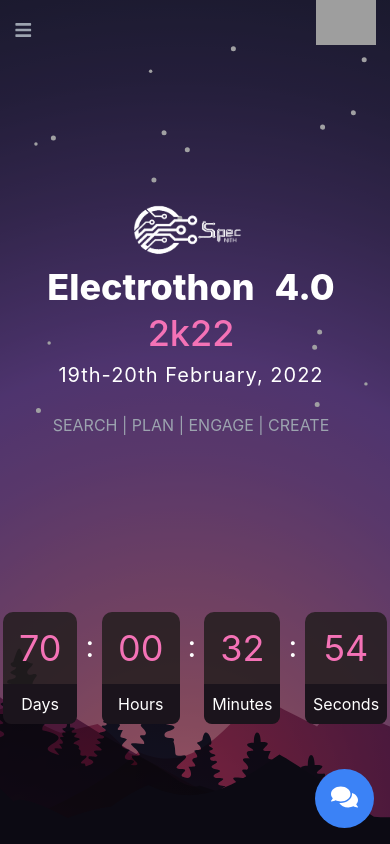
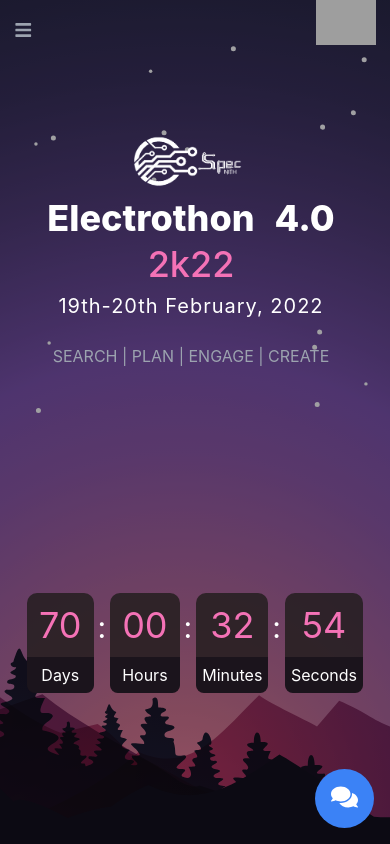
Before and after one commit to spec-nith/Electrothon, a React (Create React App) app: page / in a window 390 px wide. Shown: the top 844 px of the page. Built offline with nearby package versions, Linux system fonts and the light colour scheme; grey boxes are pictures that could not be loaded.

Commit message:
changed hero view on sm vwports

```diff
--- a/src/components/Hero/Hero.js
+++ b/src/components/Hero/Hero.js
@@ -40,7 +40,7 @@ export default function Introduction() {
   return (
     <section
       id="home"
-      className="min-h-screen grid grid-cols-1 xl:grid-cols-5 gap-1 pt-24 md:pt-0"
+      className="min-h-screen grid grid-cols-1 xl:grid-cols-5 gap-1 md:pt-0"
     >
       <div className=" hidden md:block fixed top-0 left-0 z-10 m-4">
         <a
@@ -80,7 +80,7 @@ export default function Introduction() {
                   </picture>
                 </a>
               </div>
-              <h1 className="text-4xl md:tracking-tight text-center md:text-left sm:text-5xl md:text-6xl">
+              <h1 className="text-4xl md:tracking-tight text-center md:text-left sm:text-5xl md:text-7xl">
                 <span className="xl:inline font-extrabold header-theme"></span>
                 <span className="xl:inline font-extrabold header-theme">
                   Electrothon
--- a/src/components/UI/CountDown/countDown.js
+++ b/src/components/UI/CountDown/countDown.js
@@ -57,29 +57,29 @@ const Timer=()=>{
                         </div>) : */}
                         <div className="flex md:items-stretch md:p-10">
                             <div className="flex flex-col items-center counter-cell">
-                                <span className="text-4xl md:text-6xl lg:text-7xl p-4 md:p-5 text-pink-400">{('0'+timerDays).slice(-2)}</span>
-                                <div className=" w-full text-center p-2 md:p-3 md:text-xl rounded-b-lg" style={{backgroundColor:"#1b141c"}}>
+                                <span className="text-4xl md:text-6xl lg:text-7xl p-3 md:p-5 text-pink-400">{('0'+timerDays).slice(-2)}</span>
+                                <div className=" w-full text-center p-1.5 md:p-3 md:text-xl rounded-b-lg" style={{backgroundColor:"#1b141c"}}>
                                     <span className="">Days</span>
                                 </div>
                             </div>
-                            <span className="text-3xl md:text-8xl px-2 pt-4">:</span>
+                            <span className="text-3xl md:text-8xl px-1 md:px-2 pt-4">:</span>
                             <div className="flex flex-col items-center counter-cell">
-                                <span className="text-4xl md:text-6xl lg:text-7xl p-4 md:p-5 text-pink-400">{('0'+timerHours).slice(-2)}</span>
-                                <div className=" w-full text-center p-2 md:p-3 md:text-xl rounded-b-lg" style={{backgroundColor:"#1b141c"}}>
+                                <span className="text-4xl md:text-6xl lg:text-7xl p-3 md:p-5 text-pink-400">{('0'+timerHours).slice(-2)}</span>
+                                <div className=" w-full text-center p-1.5 md:p-3 md:text-xl rounded-b-lg" style={{backgroundColor:"#1b141c"}}>
                                     <span className="">Hours</span>
                                 </div>
                             </div>
-                            <span className="text-3xl md:text-8xl px-2 pt-4">:</span>
+                            <span className="text-3xl md:text-8xl px-1 md:px-2 pt-4">:</span>
                             <div className="flex flex-col items-center counter-cell">
-                                <span className="text-4xl md:text-6xl lg:text-7xl p-4 md:p-5 text-pink-400">{('0'+timerMinutes).slice(-2)}</span>
-                                <div className=" w-full text-center p-2 md:p-3 md:text-xl rounded-b-lg" style={{backgroundColor:"#1b141c"}}>
+                                <span className="text-4xl md:text-6xl lg:text-7xl p-3 md:p-5 text-pink-400">{('0'+timerMinutes).slice(-2)}</span>
+                                <div className=" w-full text-center p-1.5 md:p-3 md:text-xl rounded-b-lg" style={{backgroundColor:"#1b141c"}}>
                                     <span className="">Minutes</span>
                                 </div>
                             </div>
-                            <span className="text-3xl md:text-8xl px-2 pt-4">:</span>
+                            <span className="text-3xl md:text-8xl px-1 md:px-2 pt-4">:</span>
                             <div className="flex flex-col items-center counter-cell">
-                                <span className="text-4xl md:text-6xl lg:text-7xl p-4 md:p-5 text-pink-400">{('0'+timerSeconds).slice(-2)}</span>
-                                <div className=" w-full text-center p-2 md:p-3 md:text-xl rounded-b-lg" style={{backgroundColor:"#1b141c"}}>
+                                <span className="text-4xl md:text-6xl lg:text-7xl p-3 md:p-5 text-pink-400">{('0'+timerSeconds).slice(-2)}</span>
+                                <div className=" w-full text-center p-1.5 md:p-3 md:text-xl rounded-b-lg" style={{backgroundColor:"#1b141c"}}>
                                     <span className="">Seconds</span>
                                 </div>
                             </div>
```
